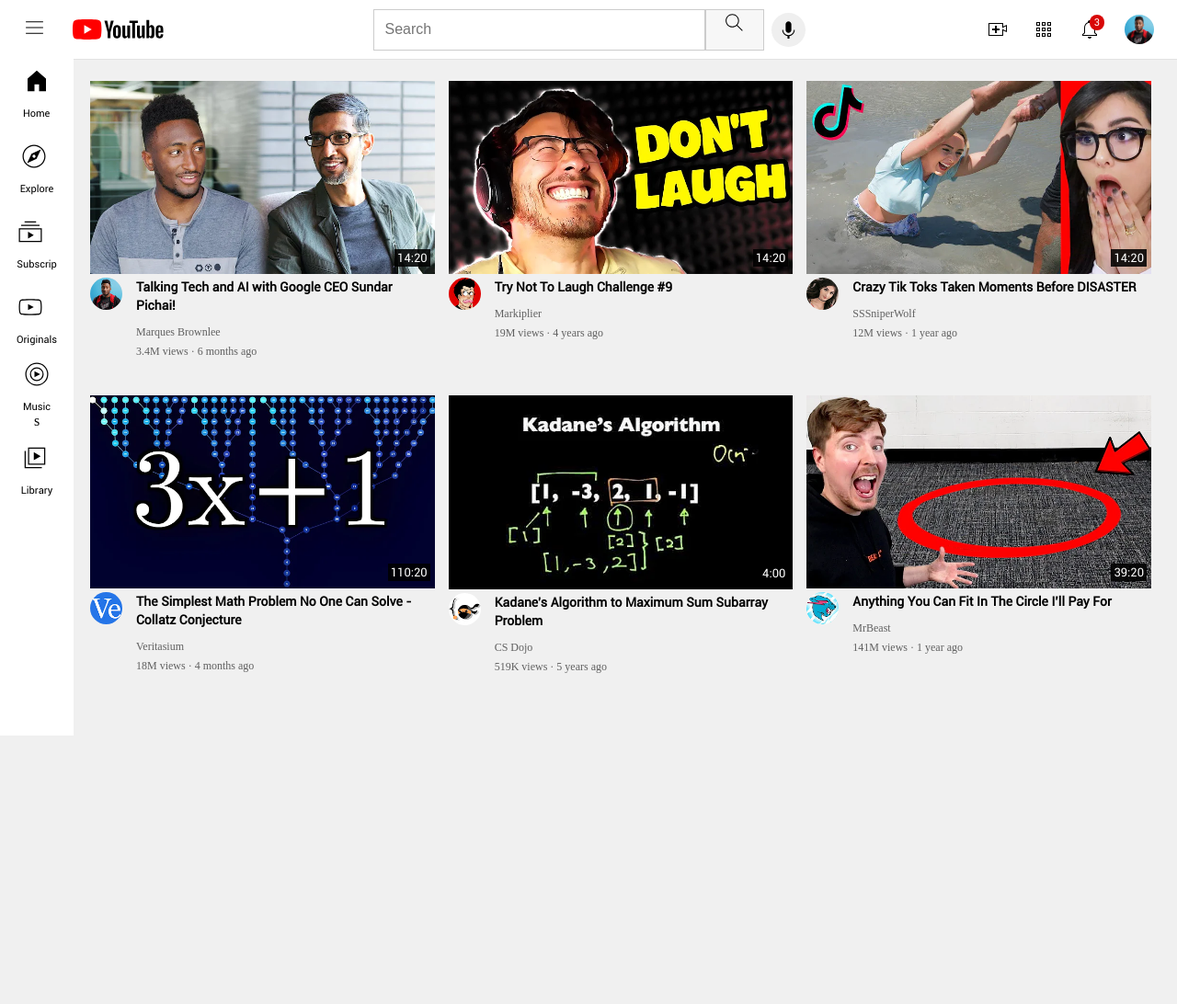
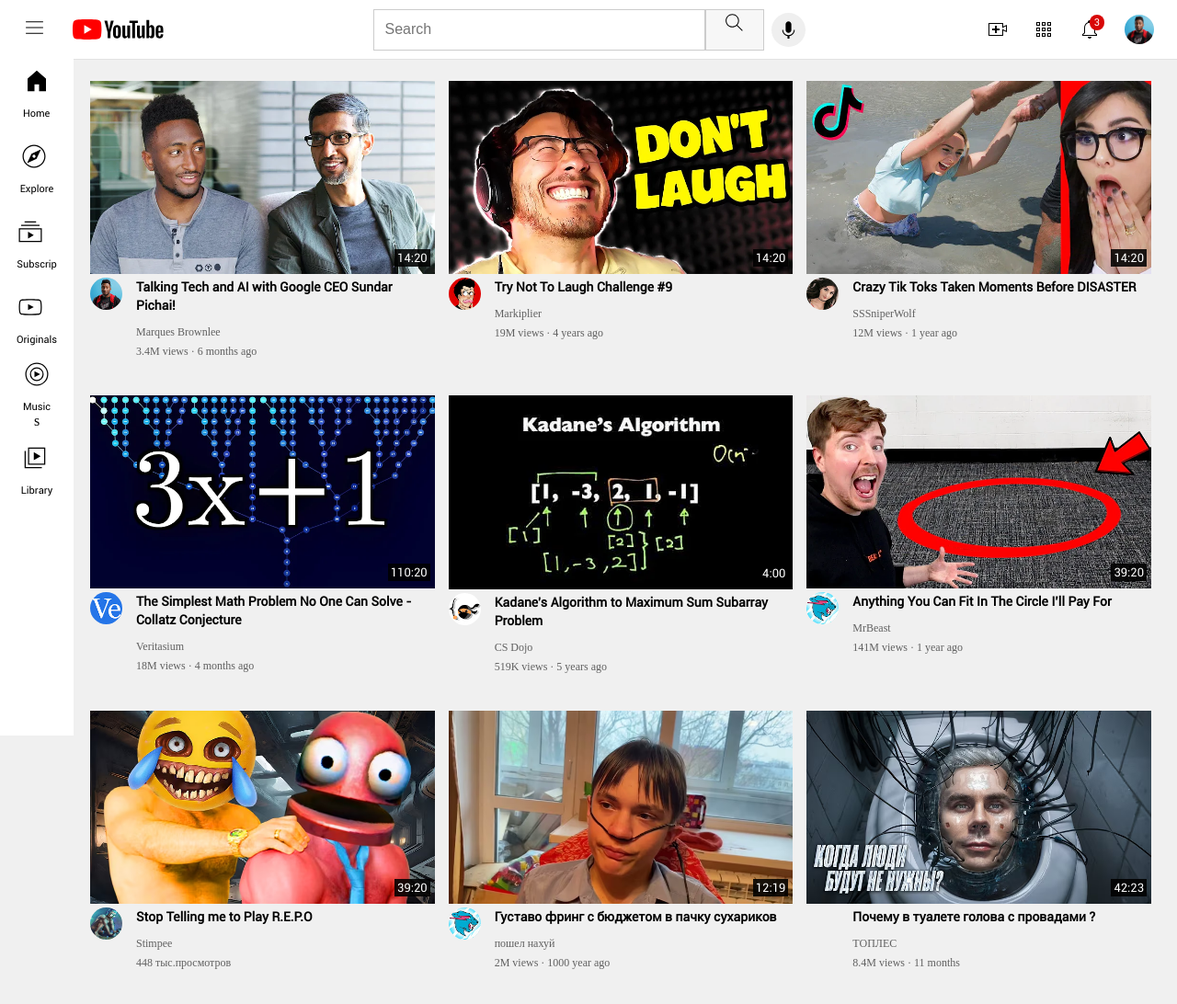
Before and after one commit to AinurBogdanov/Youtube_clone, a plain HTML site: page index.html in a window 1280 px wide. Shown: the whole page at 92% size. Before the commit the page ends 821 px from the top, so only its background shows below. Drawn offline with Linux system fonts and the light colour scheme; files whose address does not match are found by name.

Commit message:
added more pictures

```diff
--- a/index.html
+++ b/index.html
@@ -61,7 +61,6 @@
           <img src="side-imges/home.svg" alt="" >
           <div>Home</div>
         </a>
-
       </div>
       <div class="side-element">
         <a href="https://www.youtube.com/live/dQw4w9WgXcQ" target="_blank">
@@ -243,6 +242,81 @@
           </div>
         </div>
       </div>
+      <div>
+        <a href="https://www.youtube.com/live/dQw4w9WgXcQ" target="_blank">
+          <div class="video-conteiner">
+            <img
+            class="thumbnail"
+            src="thumbnils/stimpy-thumnail.avif"
+            alt="img" />
+            <div class="video-time">39:20</div>
+          </div>
+        </a>
+        <div class="video-grid-info">
+          <div>
+            <img
+            class="profile-picture"
+            src="profiles/stimpy.jpg"
+            alt="">
+          </div>
+          <div class="video-info">
+            <p class="video-title">
+              Stop Telling me to Play R.E.P.O</p>
+            <p class="author-name" >Stimpee</p>
+            <p class="video-stats">448&nbsp;тыс.просмотров</p>
+          </div>
+        </div>
+      </div>
+      <div>
+        <a href="https://www.youtube.com/live/dQw4w9WgXcQ" target="_blank">
+          <div class="video-conteiner">
+            <img
+            class="thumbnail"
+            src="thumbnils/gustavo.avif"
+            alt="img" />
+            <div class="video-time">12:19</div>
+          </div>
+        </a>
+        <div class="video-grid-info">
+          <div>
+            <img
+            class="profile-picture"
+            src="profiles/channel-6.jpeg"
+            alt="">
+          </div>
+          <div class="video-info">
+            <p class="video-title">
+              Густаво фринг с бюджетом в пачку сухариков</p>
+            <p class="author-name" >пошел нахуй</p>
+            <p class="video-stats">2M views &#183; 1000 year ago</p>
+          </div>
+        </div>
+      </div>
+      <div>
+        <a href="https://www.youtube.com/live/dQw4w9WgXcQ" target="_blank">
+          <div class="video-conteiner">
+            <img
+            class="thumbnail"
+            src="thumbnils/toples.avif"
+            alt="img" />
+            <div class="video-time">42:23</div>
+          </div>
+        </a>
+        <div class="video-grid-info">
+          <div>
+            <img
+            class="profile-picture"
+            src="profiles/toples.jpgs"
+            alt="">
+          </div>
+          <div class="video-info">
+            <p class="video-title">
+              Почему в туалете голова с провадами ?</p>
+            <p class="author-name" >ТОПЛЕС</p>
+            <p class="video-stats">8.4M views &#183; 11  months</p>
+          </div>
+        </div>
+      </div>
     </div>
   </body>
 </html>
```
Also changed, not shown: profiles/gustavo-fring.jpg (added), profiles/stimpy.jpg (added), profiles/toples.jpg (added), thumbnils/gustavo.avif (added), thumbnils/stimpy-thumnail.avif (added), thumbnils/toples.avif (added).
